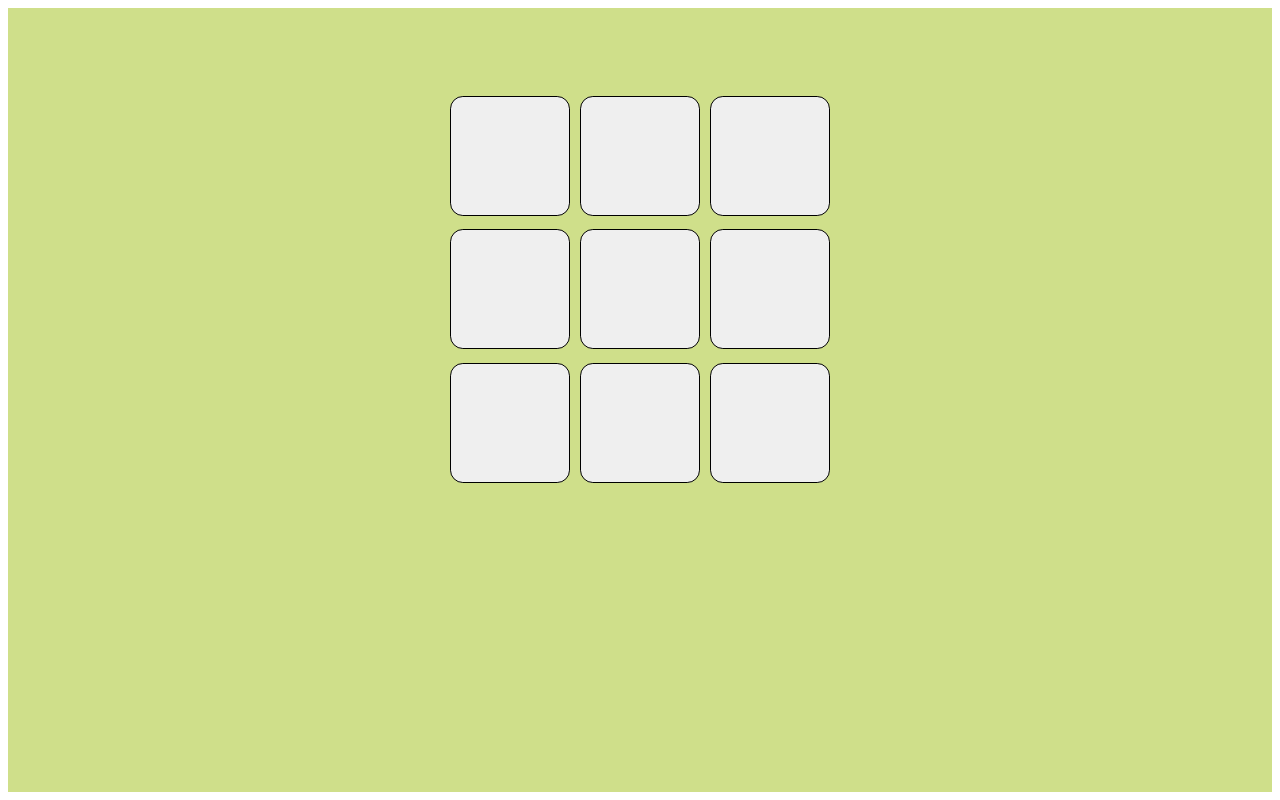
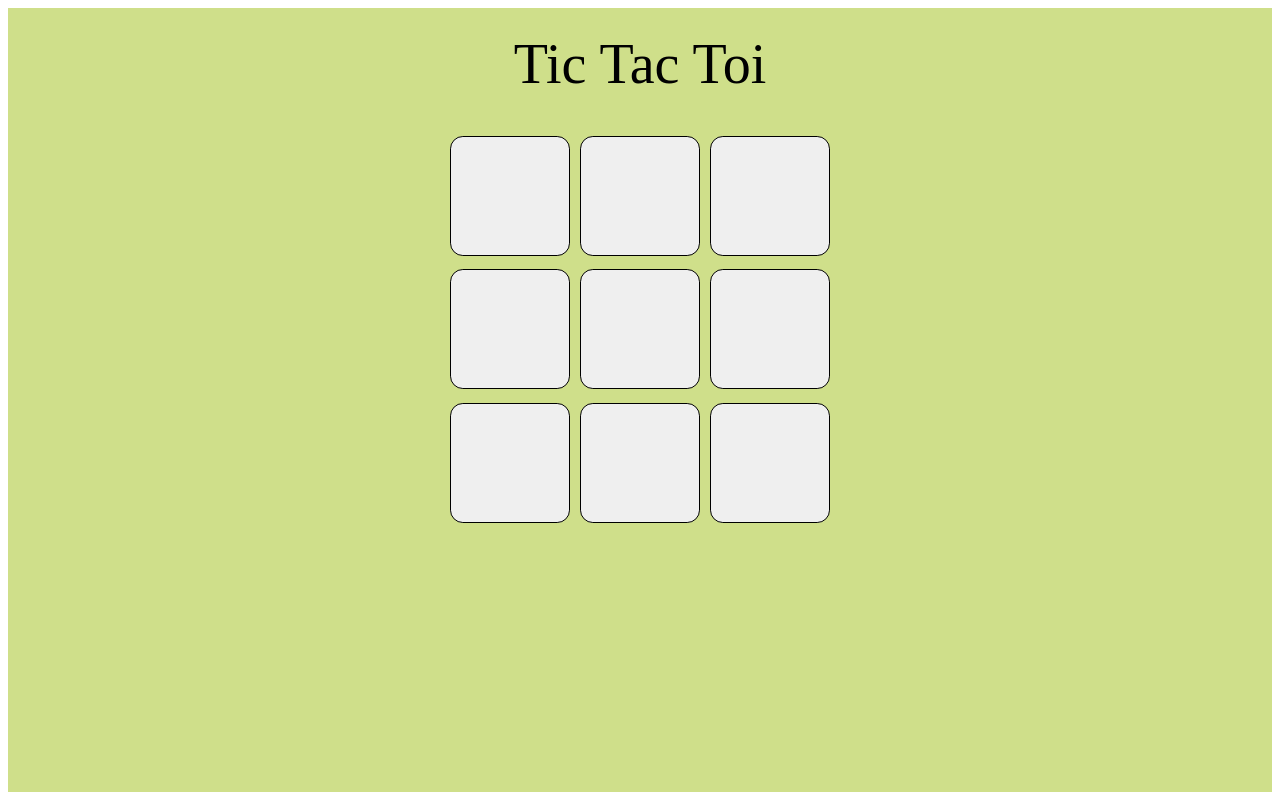
Before and after one commit to ChinmoyMandal-Tech/Tic-Tac-Toi-usingReact, a React (Vite) app: page / in a window 1280 px wide. Built offline with nearby package versions, Linux system fonts and the light colour scheme.

Commit message:
add game tital

```diff
--- a/src/App.jsx
+++ b/src/App.jsx
@@ -72,6 +72,7 @@ function App() {
   }
 
   return (<center>
+    <div className={styles.tital}>Tic Tac Toi</div>
     <div className={styles.display}>
       <div className={styles.box}>
         {box.map((item) => <Box
--- a/src/App.module.css
+++ b/src/App.module.css
@@ -7,14 +7,17 @@
     justify-content: space-evenly;
 }
 .display{
-    padding-top: min(6vw, 6vh);
+    /* padding-top: min(6vw, 6vh); */
     height: 60vh;
     display: flex;
     justify-content: center;
     align-items: center;
 
 }
-
+.tital{
+    padding-top: min(3vw, 3vh);
+    font-size: min(7vw, 7vh);
+}
 .newbutton{
     width: min(40vw, 40vh);
     height: min(7vw, 7vh);
```
